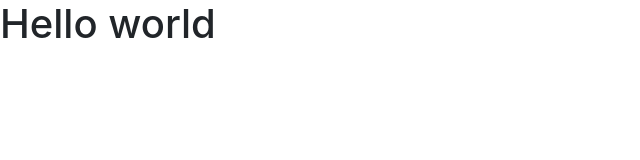
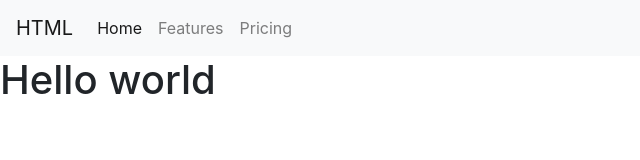
Before and after one commit to qkab78/html5, a plain HTML site: page index.html in a window 1280 px wide. Shown: the whole page, without its empty margins (0-640 px from the left). Drawn offline with nearby package versions, Linux system fonts and the light colour scheme.

Commit message:
Adding Navigation

```diff
--- a/index.html
+++ b/index.html
@@ -8,6 +8,21 @@
     <link rel="stylesheet" href="https://maxcdn.bootstrapcdn.com/bootstrap/4.0.0/css/bootstrap.min.css" integrity="sha384-Gn5384xqQ1aoWXA+058RXPxPg6fy4IWvTNh0E263XmFcJlSAwiGgFAW/dAiS6JXm" crossorigin="anonymous">
 </head>
 <body>
+    <header>
+        <nav class="navbar navbar-expand-lg navbar-light bg-light">
+            <a class="navbar-brand" href="./index.html">HTML</a>
+            <button class="navbar-toggler" type="button" data-toggle="collapse" data-target="#navbarNavAltMarkup" aria-controls="navbarNavAltMarkup" aria-expanded="false" aria-label="Toggle navigation">
+                <span class="navbar-toggler-icon"></span>
+            </button>
+            <div class="collapse navbar-collapse" id="navbarNavAltMarkup">
+                <div class="navbar-nav">
+                <a class="nav-item nav-link active" href="./index.html">Home <span class="sr-only">(current)</span></a>
+                <a class="nav-item nav-link" href="./features.html">Features</a>
+                <a class="nav-item nav-link" href="./pricing.html">Pricing</a>
+                </div>
+            </div>
+        </nav>
+    </header>
     <h1>Hello world</h1>
 
     <script src="https://code.jquery.com/jquery-3.2.1.slim.min.js" integrity="sha384-KJ3o2DKtIkvYIK3UENzmM7KCkRr/rE9/Qpg6aAZGJwFDMVNA/GpGFF93hXpG5KkN" crossorigin="anonymous"></script>
```
